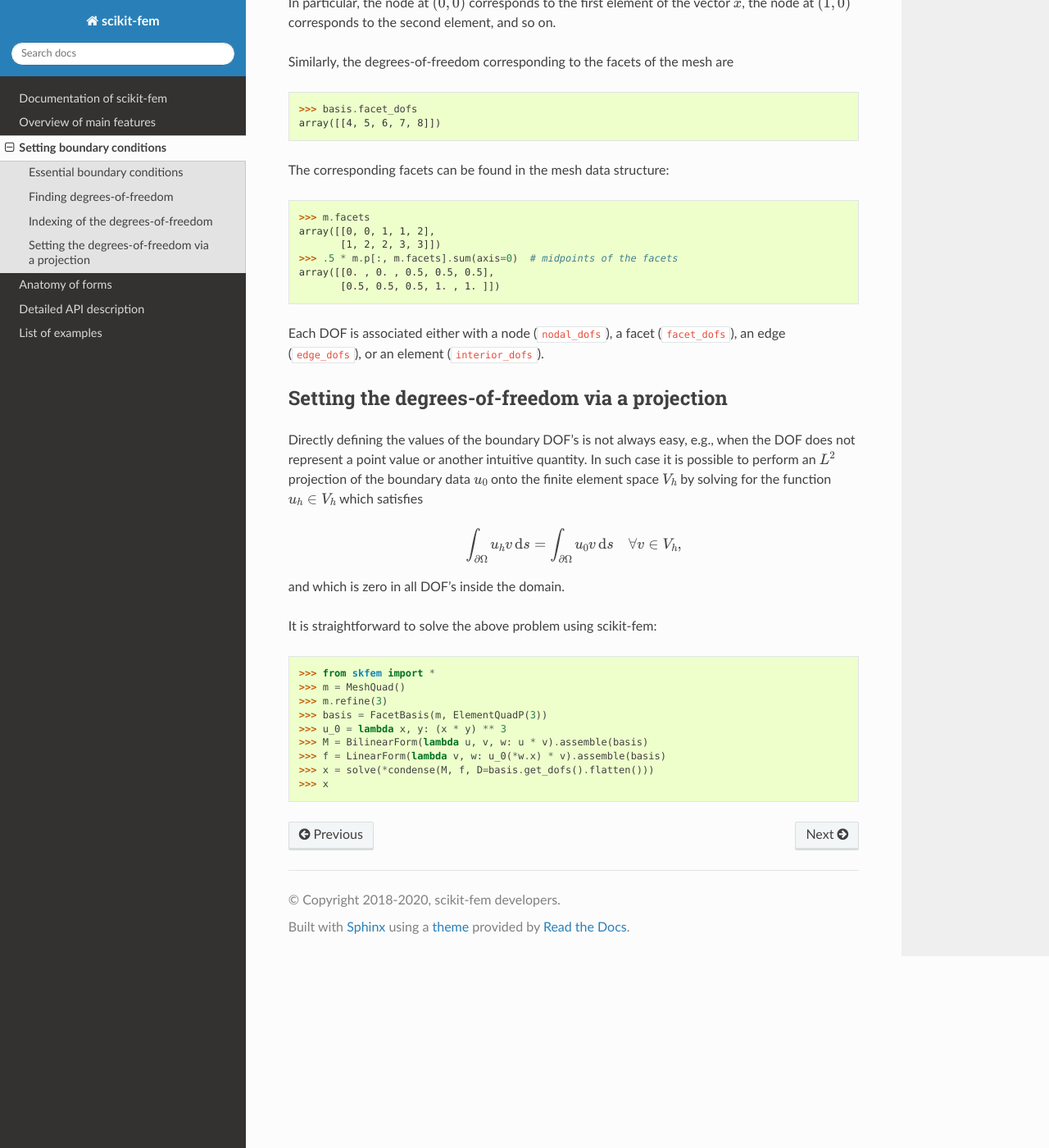
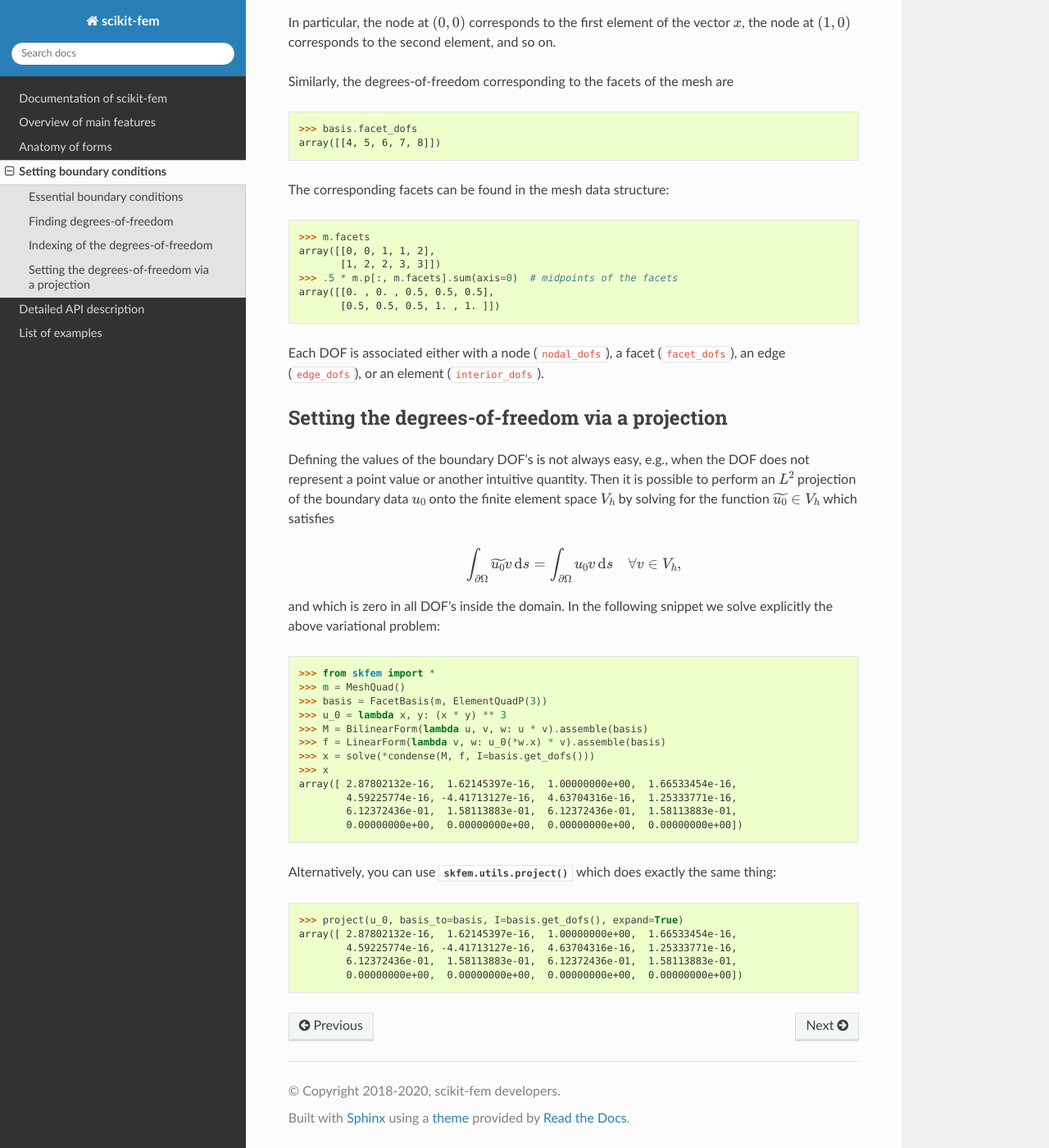
Before and after one commit to kinnala/scikit-fem, a Sphinx documentation site: the page built from docs/bcs.rst, in a window 1280 px wide and 1400 px high, scrolled down 3545 px. Shown: the whole window at 82% size. Built offline with Sphinx 7.4.7 and the Read the Docs theme 2.0.0, drawn with Linux system fonts in a browser that asks for light colours.

Commit message:
Finish docs on BC's

```diff
--- a/docs/bcs.rst
+++ b/docs/bcs.rst
@@ -237,28 +238,41 @@ Each DOF is associated either with a node (``nodal_dofs``), a facet
 Setting the degrees-of-freedom via a projection
 ===============================================
 
-Directly defining the values of the boundary DOF's is not always easy, e.g.,
-when the DOF does not represent a point value or another intuitive quantity.  In
-such case it is possible to perform an :math:`L^2` projection of the boundary
-data :math:`u_0` onto the finite element space :math:`V_h` by solving for the
-function :math:`u_h \in V_h` which satisfies
+Defining the values of the boundary DOF's is not always easy, e.g., when the DOF
+does not represent a point value or another intuitive quantity.  Then it is
+possible to perform an :math:`L^2` projection of the boundary data :math:`u_0`
+onto the finite element space :math:`V_h` by solving for the function
+:math:`\widetilde{u_0} \in V_h` which satisfies
 
 .. math::
 
-   \int_{\partial \Omega} u_h v\,\mathrm{d}s = \int_{\partial \Omega} u_0 v\,\mathrm{d}s\quad \forall v \in V_h,
+   \int_{\partial \Omega} \widetilde{u_0} v\,\mathrm{d}s = \int_{\partial \Omega} u_0 v\,\mathrm{d}s\quad \forall v \in V_h,
 
 and which is zero in all DOF's inside the domain.
-
-It is straightforward to solve the above problem using scikit-fem:
+In the following snippet we solve explicitly the above variational problem:
 
 .. code-block::
 
    >>> from skfem import *
    >>> m = MeshQuad()
-   >>> m.refine(3)
    >>> basis = FacetBasis(m, ElementQuadP(3))
    >>> u_0 = lambda x, y: (x * y) ** 3
    >>> M = BilinearForm(lambda u, v, w: u * v).assemble(basis)
    >>> f = LinearForm(lambda v, w: u_0(*w.x) * v).assemble(basis)
-   >>> x = solve(*condense(M, f, D=basis.get_dofs().flatten()))
+   >>> x = solve(*condense(M, f, I=basis.get_dofs()))
    >>> x
+   array([ 2.87802132e-16,  1.62145397e-16,  1.00000000e+00,  1.66533454e-16,
+           4.59225774e-16, -4.41713127e-16,  4.63704316e-16,  1.25333771e-16,
+           6.12372436e-01,  1.58113883e-01,  6.12372436e-01,  1.58113883e-01,
+           0.00000000e+00,  0.00000000e+00,  0.00000000e+00,  0.00000000e+00])
+
+Alternatively, you can use :func:`skfem.utils.project` which does exactly the
+same thing:
+
+.. code-block::
+
+   >>> project(u_0, basis_to=basis, I=basis.get_dofs(), expand=True)
+   array([ 2.87802132e-16,  1.62145397e-16,  1.00000000e+00,  1.66533454e-16,
+           4.59225774e-16, -4.41713127e-16,  4.63704316e-16,  1.25333771e-16,
+           6.12372436e-01,  1.58113883e-01,  6.12372436e-01,  1.58113883e-01,
+           0.00000000e+00,  0.00000000e+00,  0.00000000e+00,  0.00000000e+00])
--- a/docs/forms.rst
+++ b/docs/forms.rst
@@ -1,5 +1,8 @@
+.. _forms:
+
 ==================
  Anatomy of forms
 ==================
 
-Durp
+Forms are defined using Python functions.
+The idea is to take the
--- a/docs/index.rst
+++ b/docs/index.rst
@@ -26,7 +26,7 @@ Table of contents
 
    self
    overview
+   forms
    bcs
-   forms
    api
    listofexamples
```
Also changed, not shown: other parts of docs/bcs.rst (+2 -1 lines).
